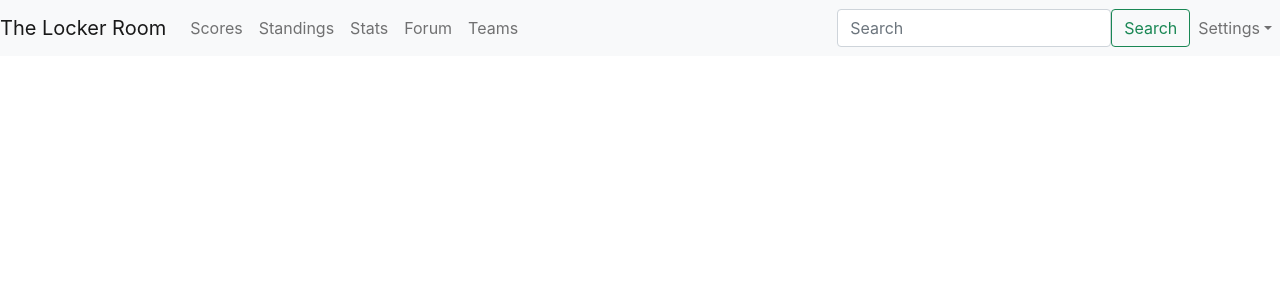
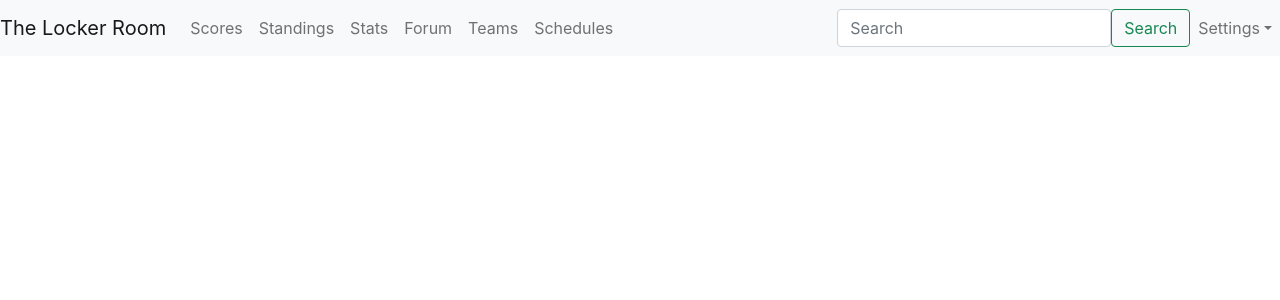
Before and after one commit to Corey-Vicente-Ryan-Malik/TheLockerRoom---Front, a React (Create React App) app in the folder lockerrm-front/: page / in a window 1280 px wide. Shown: the top 300 px of the page. Built offline with nearby package versions, Linux system fonts and the light colour scheme.

Commit message:
weekly schedule page and wireframe design

```diff
--- a/lockerrm-front/src/components/App.js
+++ b/lockerrm-front/src/components/App.js
@@ -8,7 +8,7 @@ import Standings from './Standings';
 import Stats from './Stats';
 import Forum from './Forum';
 import Teams from './Teams';
-
+import Schedules from "./Schedules";
 
 function App() {
     return (
@@ -28,6 +28,8 @@ function App() {
                            exact element={<Forum/>}/>
                     <Route exact path='/teams'
                            exact element={<Teams/>}/>
+                    <Route exact path='/schedules'
+                           exact element={<Schedules/>}/>
                 </Routes>
             </Router>
         </div>
--- a/lockerrm-front/src/components/Navbar.js
+++ b/lockerrm-front/src/components/Navbar.js
@@ -32,6 +32,9 @@ function Navbar() {
                         <li className="nav-item">
                             <a className="nav-link" id="teams" href="/teams">Teams</a>
                         </li>
+                        <li className="nav-item">
+                            <a className="nav-link" id="teams" href="/schedules">Schedules</a>
+                        </li>
                     </ul>
                     <form className="d-flex my-2 my-lg-0 ms-auto">
                         <input className="form-control mr-sm-2" type="search" placeholder="Search" aria-label="Search"/>
--- a/lockerrm-front/src/components/Schedules.js
+++ b/lockerrm-front/src/components/Schedules.js
@@ -1,6 +1,6 @@
 import './Schedules.css';
 
-function Weekly_schedule () {
+function Schedules () {
     return (
         <div className="Weekly_schedule">
             <h1 className="schedule_heading">Weekly Game Schedule</h1>
@@ -92,4 +92,5 @@ function Weekly_schedule () {
     );
 }
 
-export default Weekly_schedule ;
+
+export default Schedules;
```
